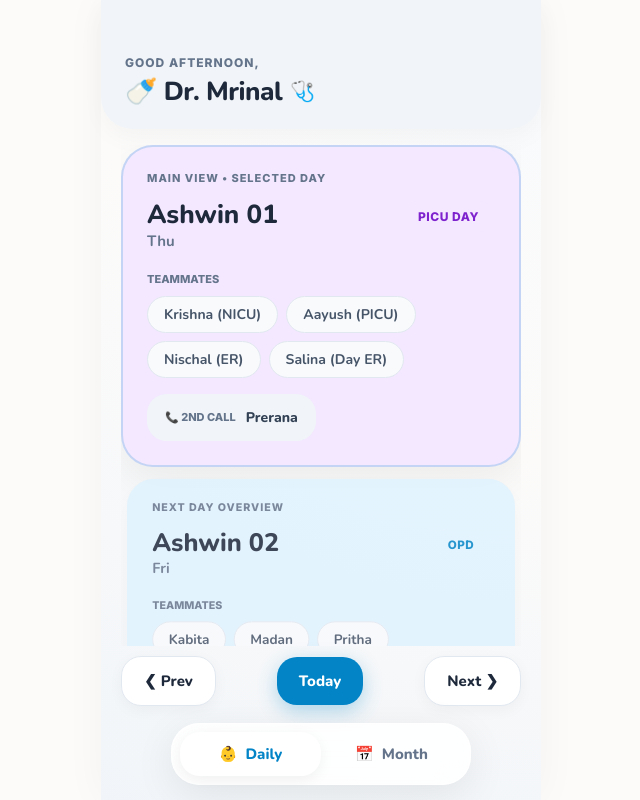
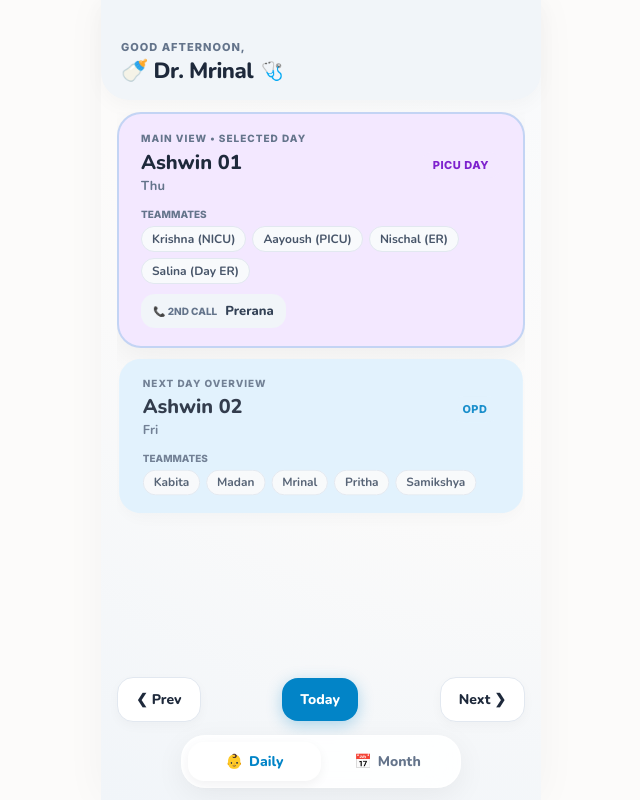
Before and after one commit to reewaaz/roster, a plain HTML site: page index.html in a window 1280 px wide. Shown: the whole page, without its empty margins (319-959 px from the left). Drawn offline with nearby package versions, Linux system fonts and the light colour scheme.

Commit message:
Add files via upload

```diff
--- a/index.html
+++ b/index.html
@@ -15,7 +15,7 @@
       --nav-bg: rgba(255, 255, 255, 0.9);
       --accent: #0284c7;
 
-      /* Your Requested Color Palette */
+      /* Color Palette */
       --picu-day-bg: #f3e8ff; --picu-day-txt: #7e22ce;
       --picu-24-bg: #ffe4e6; --picu-24-txt: #e11d48;
       --opd-bg: #e0f2fe; --opd-txt: #0284c7;
@@ -43,19 +43,19 @@
 
     /* Fixed Header */
     header {
-      padding: 55px 24px 20px;
+      padding: 40px 20px 14px;
       background: var(--header-bg);
-      border-bottom-left-radius: 32px;
-      border-bottom-right-radius: 32px;
+      border-bottom-left-radius: 28px;
+      border-bottom-right-radius: 28px;
       flex-shrink: 0;
-      box-shadow: 0 10px 25px rgba(0, 0, 0, 0.03);
+      box-shadow: 0 6px 20px rgba(0, 0, 0, 0.03);
     }
-    .greeting { font-family: 'Inter', sans-serif; font-size: 12px; color: #64748b; font-weight: 800; text-transform: uppercase; letter-spacing: 1px; margin-bottom: 4px; }
-    .title { font-size: 26px; font-weight: 800; color: #1e293b; letter-spacing: -0.5px; display: flex; align-items: center; gap: 8px; }
+    .greeting { font-family: 'Inter', sans-serif; font-size: 11px; color: #64748b; font-weight: 800; text-transform: uppercase; letter-spacing: 1px; margin-bottom: 2px; }
+    .title { font-size: 22px; font-weight: 800; color: #1e293b; letter-spacing: -0.5px; display: flex; align-items: center; gap: 8px; }
 
     /* View Container */
     .view-container {
-      flex: 1; position: relative; overflow: hidden; padding: 16px 20px 90px;
+      flex: 1; position: relative; overflow: hidden; padding: 12px 16px 76px;
       display: flex; flex-direction: column; min-height: 0;
     }
 
@@ -71,53 +71,54 @@
     #view-daily.active { display: flex; }
 
     #daily-render-area {
-      flex: 1; overflow-y: auto; min-height: 0; padding-bottom: 12px; scrollbar-width: none;
+      flex: 1; overflow-y: auto; min-height: 0; padding-bottom: 8px; scrollbar-width: none;
     }
     #daily-render-area::-webkit-scrollbar { display: none; }
 
-    .card { background: white; border-radius: 32px; padding: 24px; margin-bottom: 16px; box-shadow: 0 10px 30px rgba(0,0,0,0.04); border: 2px solid transparent; }
-    .card.today { border-color: rgba(2, 132, 199, 0.2); box-shadow: 0 16px 40px rgba(0,0,0,0.06); }
-    .card.tomorrow { opacity: 0.85; transform: scale(0.97); margin-top: -8px; padding: 20px 24px; border-radius: 28px; }
+    .card { background: white; border-radius: 24px; padding: 18px 22px; margin-bottom: 12px; box-shadow: 0 6px 20px rgba(0,0,0,0.03); border: 2px solid transparent; }
+    .card.today { border-color: rgba(2, 132, 199, 0.2); box-shadow: 0 10px 30px rgba(0,0,0,0.05); }
+    .card.tomorrow { opacity: 0.9; transform: scale(0.99); margin-top: -2px; padding: 16px 22px; border-radius: 22px; }
 
-    .card-label { font-family: 'Inter', sans-serif; font-size: 11px; font-weight: 800; color: var(--text-muted); text-transform: uppercase; letter-spacing: 1px; margin-bottom: 16px; }
-    .card-header { display: flex; justify-content: space-between; align-items: flex-start; margin-bottom: 20px; }
-    .date-num { font-size: 26px; font-weight: 800; color: var(--text-main); display: block; line-height: 1.1; }
-    .day-name { font-size: 15px; color: var(--text-muted); font-weight: 700; }
+    .card-label { font-family: 'Inter', sans-serif; font-size: 10px; font-weight: 800; color: var(--text-muted); text-transform: uppercase; letter-spacing: 1px; margin-bottom: 8px; }
+    .card-header { display: flex; justify-content: space-between; align-items: flex-start; margin-bottom: 12px; }
+    .date-num { font-size: 20px; font-weight: 800; color: var(--text-main); display: block; line-height: 1.1; }
+    .day-name { font-size: 13px; color: var(--text-muted); font-weight: 700; }
 
-    .badge { padding: 8px 16px; border-radius: 16px; font-family: 'Inter', sans-serif; font-size: 12px; font-weight: 800; text-transform: uppercase; letter-spacing: 0.5px; }
+    .badge { padding: 6px 12px; border-radius: 12px; font-family: 'Inter', sans-serif; font-size: 11px; font-weight: 800; text-transform: uppercase; letter-spacing: 0.5px; }
 
-    .team-label { font-family: 'Inter', sans-serif; font-size: 11px; font-weight: 800; color: var(--text-muted); text-transform: uppercase; margin-bottom: 10px; }
-    .pills { display: flex; flex-wrap: wrap; gap: 8px; }
-    .pill { background: #f8fafc; color: #475569; padding: 8px 16px; border-radius: 20px; font-size: 14px; font-weight: 700; border: 1px solid #e2e8f0; }
+    .team-label { font-family: 'Inter', sans-serif; font-size: 10px; font-weight: 800; color: var(--text-muted); text-transform: uppercase; margin-bottom: 6px; }
+    .pills { display: flex; flex-wrap: wrap; gap: 6px; max-height: 85px; overflow-y: auto; scrollbar-width: none; }
+    .pills::-webkit-scrollbar { display: none; }
+    .pill { background: #f8fafc; color: #475569; padding: 4px 10px; border-radius: 14px; font-size: 12px; font-weight: 700; border: 1px solid #e2e8f0; }
 
-    .second-call { margin-top: 16px; padding: 14px 18px; background: #f1f5f9; border-radius: 20px; display: inline-flex; align-items: center; gap: 10px; }
-    .second-call-label { font-family: 'Inter', sans-serif; font-size: 11px; font-weight: 800; color: #64748b; text-transform: uppercase; }
-    .second-call-name { font-size: 14px; font-weight: 800; color: #334155; }
+    .second-call { margin-top: 10px; padding: 8px 12px; background: #f1f5f9; border-radius: 14px; display: inline-flex; align-items: center; gap: 8px; }
+    .second-call-label { font-family: 'Inter', sans-serif; font-size: 10px; font-weight: 800; color: #64748b; text-transform: uppercase; }
+    .second-call-name { font-size: 13px; font-weight: 800; color: #334155; }
 
-    .daily-note { margin-top: 16px; padding: 14px 18px; background: #fef9c3; border-radius: 20px; border: 2px dashed #fde047; display: flex; gap: 10px; font-size: 14px; font-weight: 700; color: #854d0e; }
+    .daily-note { margin-top: 10px; padding: 10px 14px; background: #fef9c3; border-radius: 14px; border: 2px dashed #fde047; display: flex; gap: 8px; font-size: 13px; font-weight: 700; color: #854d0e; }
 
     /* Controls permanently at the bottom */
-    .controls { flex-shrink: 0; display: flex; justify-content: space-between; align-items: center; padding: 10px 0 4px 0; background: transparent; z-index: 5; }
-    .btn { background: white; border: 1px solid #e2e8f0; padding: 14px 22px; border-radius: 20px; font-size: 15px; font-weight: 800; color: var(--text-main); cursor: pointer; box-shadow: 0 4px 15px rgba(0,0,0,0.04); transition: transform 0.2s cubic-bezier(0.34, 1.56, 0.64, 1); font-family: 'Nunito', sans-serif; }
+    .controls { flex-shrink: 0; display: flex; justify-content: space-between; align-items: center; padding: 6px 0 2px 0; background: transparent; z-index: 5; }
+    .btn { background: white; border: 1px solid #e2e8f0; padding: 12px 18px; border-radius: 16px; font-size: 14px; font-weight: 800; color: var(--text-main); cursor: pointer; box-shadow: 0 4px 12px rgba(0,0,0,0.03); transition: transform 0.2s cubic-bezier(0.34, 1.56, 0.64, 1); font-family: 'Nunito', sans-serif; }
     .btn:active { transform: scale(0.92); }
-    .btn-today { background: var(--accent); color: white; border: none; box-shadow: 0 6px 20px rgba(2, 132, 199, 0.3); }
+    .btn-today { background: var(--accent); color: white; border: none; box-shadow: 0 4px 16px rgba(2, 132, 199, 0.3); }
 
     /* MONTH VIEW STYLES */
     #view-month { overflow-y: auto; scrollbar-width: none; }
     #view-month::-webkit-scrollbar { display: none; }
 
-    .calendar-wrapper { background: white; border-radius: 32px; padding: 16px 12px; box-shadow: 0 10px 30px rgba(0,0,0,0.04); border: 1px solid #f1f5f9; }
-    .cal-header { display: grid; grid-template-columns: repeat(7, 1fr); text-align: center; margin-bottom: 12px; }
-    .cal-header span { font-family: 'Inter', sans-serif; font-size: 11px; font-weight: 800; color: var(--text-muted); text-transform: uppercase; }
+    .calendar-wrapper { background: white; border-radius: 28px; padding: 14px 10px; box-shadow: 0 8px 25px rgba(0,0,0,0.03); border: 1px solid #f1f5f9; }
+    .cal-header { display: grid; grid-template-columns: repeat(7, 1fr); text-align: center; margin-bottom: 10px; }
+    .cal-header span { font-family: 'Inter', sans-serif; font-size: 10px; font-weight: 800; color: var(--text-muted); text-transform: uppercase; }
 
-    .cal-grid { display: grid; grid-template-columns: repeat(7, 1fr); gap: 4px; }
-    .cal-cell { height: 64px; padding: 8px 2px; border-radius: 16px; display: flex; flex-direction: column; align-items: center; justify-content: center; cursor: pointer; transition: transform 0.1s; position: relative; user-select: none; -webkit-user-select: none; }
+    .cal-grid { display: grid; grid-template-columns: repeat(7, 1fr); gap: 3px; }
+    .cal-cell { height: 58px; padding: 6px 2px; border-radius: 14px; display: flex; flex-direction: column; align-items: center; justify-content: center; cursor: pointer; transition: transform 0.1s; position: relative; user-select: none; -webkit-user-select: none; }
     .cal-cell:active { transform: scale(0.9); }
     .cal-cell.empty { background: transparent; cursor: default; }
-    .cal-cell .cal-date { font-size: 16px; font-weight: 800; }
-    .cal-cell .cal-type { font-family: 'Inter', sans-serif; font-size: 10px; font-weight: 800; text-transform: uppercase; margin-top: 4px; text-align: center; line-height: 1; }
+    .cal-cell .cal-date { font-size: 15px; font-weight: 800; }
+    .cal-cell .cal-type { font-family: 'Inter', sans-serif; font-size: 9px; font-weight: 800; text-transform: uppercase; margin-top: 2px; text-align: center; line-height: 1; }
 
-    .note-indicator { position: absolute; top: 4px; right: 4px; font-size: 10px; display: none; }
+    .note-indicator { position: absolute; top: 3px; right: 3px; font-size: 9px; display: none; }
     .has-note .note-indicator { display: block; }
 
     /* Duty Pastel Color Mappings */
@@ -131,20 +132,20 @@
     .cal-cell.type-off { border: 2px dashed #86efac; background: #f0fdf4; }
 
     /* BOTTOM NAV */
-    .bottom-nav { position: absolute; bottom: calc(15px + env(safe-area-inset-bottom)); left: 50%; transform: translateX(-50%); background: var(--nav-bg); backdrop-filter: blur(15px); -webkit-backdrop-filter: blur(15px); border-radius: 28px; display: flex; padding: 8px; box-shadow: 0 10px 40px rgba(0,0,0,0.08); width: 85%; max-width: 300px; z-index: 20; border: 1px solid rgba(255,255,255,0.8); }
-    .nav-item { flex: 1; text-align: center; padding: 12px 0; border-radius: 20px; font-size: 15px; font-weight: 800; color: var(--text-muted); cursor: pointer; transition: all 0.3s; display: flex; justify-content: center; align-items: center; gap: 8px; font-family: 'Nunito', sans-serif; }
-    .nav-item.active { background: white; color: var(--accent); box-shadow: 0 4px 15px rgba(0,0,0,0.06); }
+    .bottom-nav { position: absolute; bottom: calc(12px + env(safe-area-inset-bottom)); left: 50%; transform: translateX(-50%); background: var(--nav-bg); backdrop-filter: blur(15px); -webkit-backdrop-filter: blur(15px); border-radius: 24px; display: flex; padding: 6px; box-shadow: 0 8px 30px rgba(0,0,0,0.06); width: 80%; max-width: 280px; z-index: 20; border: 1px solid rgba(255,255,255,0.8); }
+    .nav-item { flex: 1; text-align: center; padding: 10px 0; border-radius: 16px; font-size: 14px; font-weight: 800; color: var(--text-muted); cursor: pointer; transition: all 0.3s; display: flex; justify-content: center; align-items: center; gap: 6px; font-family: 'Nunito', sans-serif; }
+    .nav-item.active { background: white; color: var(--accent); box-shadow: 0 4px 12px rgba(0,0,0,0.05); }
 
     /* NOTE MODAL */
-    .modal-overlay { position: absolute; top: 0; left: 0; right: 0; bottom: 0; background: rgba(15, 23, 42, 0.3); backdrop-filter: blur(4px); -webkit-backdrop-filter: blur(4px); z-index: 100; display: none; opacity: 0; transition: opacity 0.3s; justify-content: center; align-items: center; padding: 24px; }
+    .modal-overlay { position: absolute; top: 0; left: 0; right: 0; bottom: 0; background: rgba(15, 23, 42, 0.3); backdrop-filter: blur(4px); -webkit-backdrop-filter: blur(4px); z-index: 100; display: none; opacity: 0; transition: opacity 0.3s; justify-content: center; align-items: center; padding: 20px; }
     .modal-overlay.show { display: flex; opacity: 1; }
-    .modal-card { background: white; width: 100%; max-width: 340px; border-radius: 32px; padding: 24px; transform: scale(0.9); transition: transform 0.4s cubic-bezier(0.34, 1.56, 0.64, 1); box-shadow: 0 20px 50px rgba(0,0,0,0.1); }
+    .modal-card { background: white; width: 100%; max-width: 320px; border-radius: 28px; padding: 20px; transform: scale(0.9); transition: transform 0.4s cubic-bezier(0.34, 1.56, 0.64, 1); box-shadow: 0 16px 40px rgba(0,0,0,0.1); }
     .modal-overlay.show .modal-card { transform: scale(1); }
-    .modal-header { font-size: 18px; font-weight: 800; margin-bottom: 16px; color: var(--text-main); display: flex; justify-content: space-between; align-items: center; }
-    .modal-textarea { width: 100%; height: 120px; border: 2px solid #e2e8f0; border-radius: 20px; padding: 16px; font-size: 15px; font-family: 'Nunito', sans-serif; resize: none; margin-bottom: 16px; outline: none; transition: border 0.2s; }
+    .modal-header { font-size: 16px; font-weight: 800; margin-bottom: 12px; color: var(--text-main); display: flex; justify-content: space-between; align-items: center; }
+    .modal-textarea { width: 100%; height: 100px; border: 2px solid #e2e8f0; border-radius: 16px; padding: 12px; font-size: 14px; font-family: 'Nunito', sans-serif; resize: none; margin-bottom: 12px; outline: none; transition: border 0.2s; }
     .modal-textarea:focus { border-color: var(--accent); }
-    .modal-actions { display: flex; gap: 12px; }
-    .modal-btn { flex: 1; padding: 14px; border-radius: 16px; font-size: 15px; font-weight: 800; border: none; cursor: pointer; transition: transform 0.2s; font-family: 'Nunito', sans-serif;}
+    .modal-actions { display: flex; gap: 10px; }
+    .modal-btn { flex: 1; padding: 12px; border-radius: 14px; font-size: 14px; font-weight: 800; border: none; cursor: pointer; transition: transform 0.2s; font-family: 'Nunito', sans-serif;}
     .modal-btn:active { transform: scale(0.95); }
     .btn-cancel { background: #f1f5f9; color: #475569; }
     .btn-save { background: var(--accent); color: white; }
@@ -158,7 +159,7 @@
   <div class="app-container">
     <header>
       <div class="greeting" id="greetingText">Good Morning,</div>
-      <div class="title">🍼 Dr. Mrinal <span style="font-size: 20px;">🩺</span></div>
+      <div class="title">🍼 Dr. Mrinal <span style="font-size: 18px;">🩺</span></div>
     </header>
 
     <div class="view-container">
@@ -176,12 +177,12 @@
       <!-- MONTH VIEW -->
       <div id="view-month" class="tab-content">
         <div class="calendar-wrapper">
-          <div style="font-weight: 800; text-align: center; margin-bottom: 16px; color: #1e293b;">Ashwin 2083</div>
+          <div style="font-weight: 800; text-align: center; margin-bottom: 12px; color: #1e293b; font-size: 15px;">Ashwin 2083</div>
           <div class="cal-header">
             <span>Sun</span><span>Mon</span><span>Tue</span><span>Wed</span><span>Thu</span><span>Fri</span><span>Sat</span>
           </div>
           <div class="cal-grid" id="calendar-grid"></div>
-          <div style="text-align: center; margin-top: 16px; font-size: 13px; color: #64748b; font-weight: 700;">
+          <div style="text-align: center; margin-top: 12px; font-size: 12px; color: #64748b; font-weight: 700;">
             💡 Tap date to open • Hold 300ms for note
           </div>
         </div>
@@ -215,16 +216,16 @@
   </div>
 
   <script>
-    // FULL ROSTER DATA
+    // OFFICIAL KIOCH ASHWIN 2083 ROSTER
     const roster = [
-      { date: '06-01', day: 'Thu', type: 'picu-day', title: 'PICU Day', team: 'Krishna (NICU), Aayush (PICU), Nischal (ER), Salina (Day ER)', second: 'Prerana' },
-      { date: '06-02', day: 'Fri', type: 'opd', title: 'OPD', team: 'Kabita, Madan, Pritha, Samikshya', second: '' },
+      { date: '06-01', day: 'Thu', type: 'picu-day', title: 'PICU Day', team: 'Krishna (NICU), Aayoush (PICU), Nischal (ER), Salina (Day ER)', second: 'Prerana' },
+      { date: '06-02', day: 'Fri', type: 'opd', title: 'OPD', team: 'Kabita, Madan, Mrinal, Pritha, Samikshya', second: '' },
       { date: '06-03', day: 'Sat', type: 'off', title: 'Saturday OFF', team: 'Public Holiday 🌿', second: '' },
       { date: '06-04', day: 'Sun', type: 'picu-24', title: '24hr PICU', team: 'Kshitiz (NICU), Pritha (ER), Samikshya (Day ER)', second: 'Saurav Stha' },
       { date: '06-05', day: 'Mon', type: 'post-off', title: 'Post Duty', team: 'Enjoy your rest!', second: '' },
-      { date: '06-06', day: 'Tue', type: 'opd', title: 'OPD', team: 'Devaki, Kshitiz, Shikha, Pritha', second: '' },
+      { date: '06-06', day: 'Tue', type: 'opd', title: 'OPD', team: 'Devaki, Kshitiz, Shikha, Pritha, Mrinal', second: '' },
       { date: '06-07', day: 'Wed', type: 'picu-day', title: 'PICU Day', team: 'Shikha (NICU), Srijana (PICU), Salina (ER), Sinda (Day ER)', second: 'Dilip' },
-      { date: '06-08', day: 'Thu', type: 'opd', title: 'OPD', team: 'Saurav Singh, Subas, Pritha, Kabita', second: '' },
+      { date: '06-08', day: 'Thu', type: 'opd', title: 'OPD', team: 'Saurav Singh, Subas, Pritha, Kabita, Mrinal', second: '' },
       { date: '06-09', day: 'Fri', type: 'picu-day', title: 'PICU Day', team: 'Madan (NICU), Aayoush (PICU), Samikshya (ER), Pritha (Day ER)', second: 'Saurav Singh' },
       { date: '06-10', day: 'Sat', type: 'picu-24', title: '24hr PICU', team: 'Subas (NICU), Nischal (ER)', second: 'Krishna' },
       { date: '06-11', day: 'Sun', type: 'post-off', title: 'Post Duty', team: 'Enjoy your rest!', second: '' },
@@ -232,11 +233,11 @@
       { date: '06-13', day: 'Tue', type: 'picu-24', title: '24hr PICU', team: 'Krishna (NICU), Samikshya (ER), Devaki (Day ER)', second: 'Pusp Raj' },
       { date: '06-14', day: 'Wed', type: 'post-off', title: 'Post Duty', team: 'Relax and unwind!', second: '' },
       { date: '06-15', day: 'Thu', type: 'picu-day', title: 'PICU Day', team: 'Madan (NICU), Devaki (PICU), Nischal (ER), Pritha (Day ER)', second: 'Prerana' },
-      { date: '06-16', day: 'Fri', type: 'opd', title: 'OPD', team: 'Subas, Aayoush, Deepmala, Kshitiz', second: '' },
+      { date: '06-16', day: 'Fri', type: 'opd', title: 'OPD', team: 'Subas, Mrinal, Aayoush, Deepmala, Kshitiz', second: '' },
       { date: '06-17', day: 'Sat', type: 'off', title: 'Saturday OFF', team: 'Public Holiday 🌿', second: '' },
       { date: '06-18', day: 'Sun', type: 'picu-day', title: 'PICU Day', team: 'Kshitiz (NICU), Srijana (PICU), Salina (ER), Subas (Day ER)', second: 'Saurav Stha' },
       { date: '06-19', day: 'Mon', type: 'er-day', title: 'Day ER', team: 'Saurav Stha (NICU), Aayoush (PICU), Deepmala (ER)', second: 'Krishna' },
-      { date: '06-20', day: 'Tue', type: 'opd', title: 'OPD', team: 'Salina, Subas, Kshitiz, Devaki', second: '' },
+      { date: '06-20', day: 'Tue', type: 'opd', title: 'OPD', team: 'Salina, Subas, Kshitiz, Devaki, Mrinal', second: '' },
       { date: '06-21', day: 'Wed', type: 'picu-day', title: 'PICU Day', team: 'Subas (NICU), Kabita (PICU), Samikshya (ER), Kshitiz (Day ER)', second: 'Dilip' },
       { date: '06-22', day: 'Thu', type: 'picu-day', title: 'PICU Day', team: 'Madan (NICU), Prerana (PICU), Sinda (ER), Srijana (Day ER)', second: 'Prerana' },
       { date: '06-23', day: 'Fri', type: 'picu-day', title: 'PICU Day', team: 'Subas (NICU), Devaki (PICU), Nischal (ER), Shikha (Day ER)', second: 'Saurav Singh' },
```
